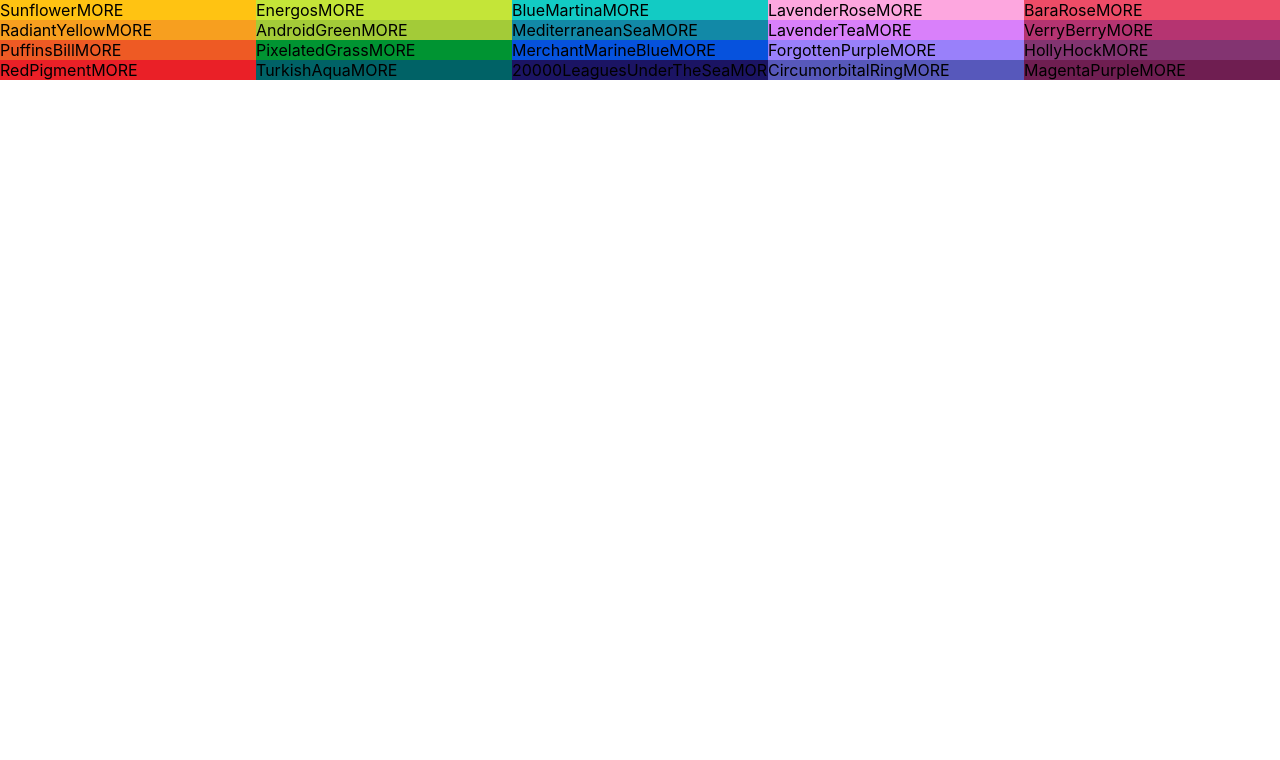
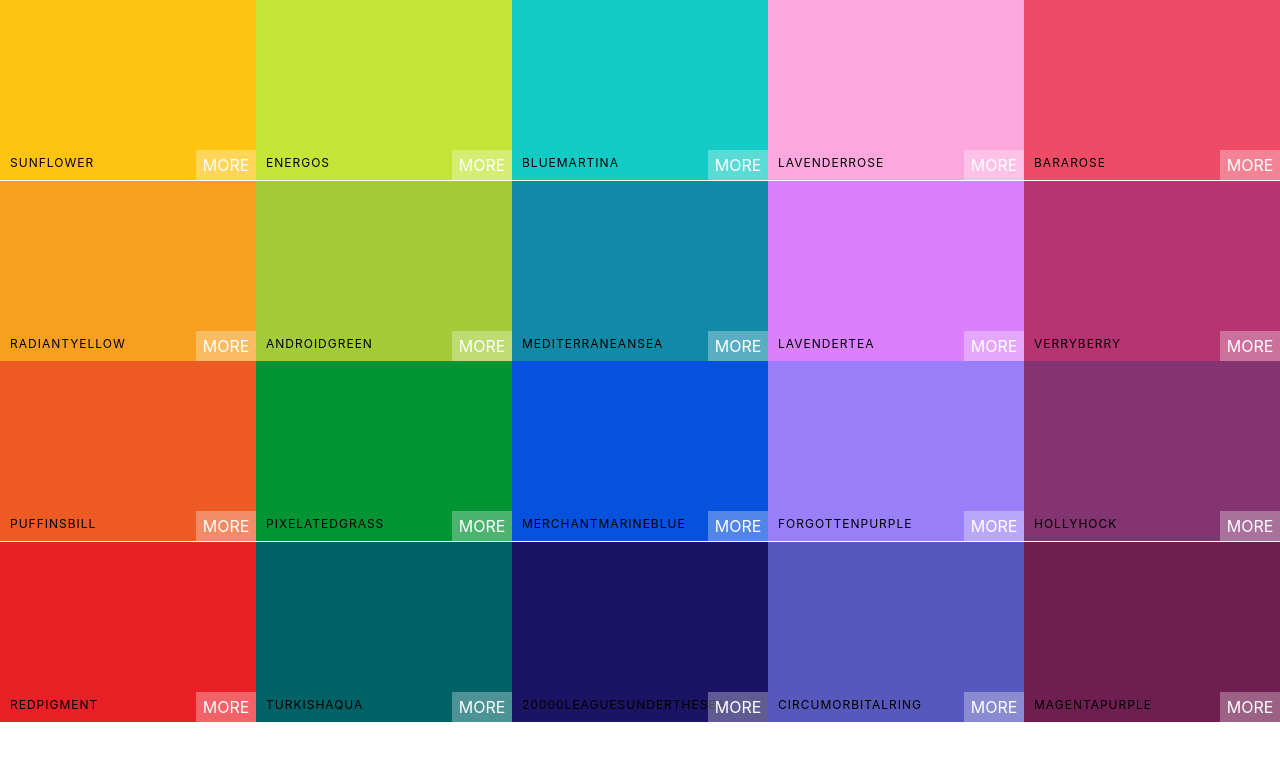
Before and after one commit to dkurganskii/color-project, a React (Create React App) app: page / in a window 1280 px wide. Shown: the top 760 px of the page. Built offline with nearby package versions, Linux system fonts and the light colour scheme.

Commit message:
style ColorBox

```diff
--- a/src/ColorBox.css
+++ b/src/ColorBox.css
@@ -5,4 +5,56 @@
 	display: inline-block;
 	position: relative;
 	cursor: pointer;
+	margin-bottom: -3.5px;
 }
+
+.copy-button {
+	width: 100px;
+	height: 30px;
+	position: absolute;
+	display: inline-block;
+	top: 50%;
+	left: 50%;
+	margin-left: -50px;
+	margin-top: -15px;
+	text-align: center;
+	outline: none;
+	background: rgba(255, 255, 255, 0.3);
+	font-size: 1rem;
+	line-height: 30px;
+	color: white;
+	text-transform: uppercase;
+	border: none;
+	opacity: 0;
+}
+
+.ColorBox:hover .copy-button {
+	opacity: 1;
+	transition: 0.5s;
+}
+
+.box-content {
+	position: absolute;
+	width: 100%;
+	left: 0px;
+	bottom: 0px;
+	padding: 10px;
+	color: black;
+	letter-spacing: 1px;
+	text-transform: uppercase;
+	font-size: 12px;
+}
+
+.see-more {
+	background: rgba(255, 255, 255, 0.3);
+	position: absolute;
+	border: none;
+	right: 0px;
+	bottom: 0px;
+	color: white;
+	width: 60px;
+	height: 30px;
+	text-align: center;
+	line-height: 30px;
+	text-transform: uppercase;
+}
--- a/src/ColorBox.js
+++ b/src/ColorBox.js
@@ -3,10 +3,16 @@
 
 class ColorBox extends Component {
 	render() {
+		const { name, background } = this.props;
 		return (
-			<div style={{ background: this.props.background }} className="ColorBox">
-				<span>{this.props.name}</span>
-				<span>MORE</span>
+			<div style={{ background }} className="ColorBox">
+				<div className="copy-container">
+					<div className="box-content">
+						<span>{name}</span>
+					</div>
+					<button className="copy-button">Copy</button>
+				</div>
+				<span className="see-more">More</span>
 			</div>
 		);
 	}
--- a/src/Palette.css
+++ b/src/Palette.css
@@ -2,6 +2,6 @@
 	height: 100vh;
 }
 
-.Palette-Colors {
+.Palette-colors {
 	height: 90%;
 }
```
